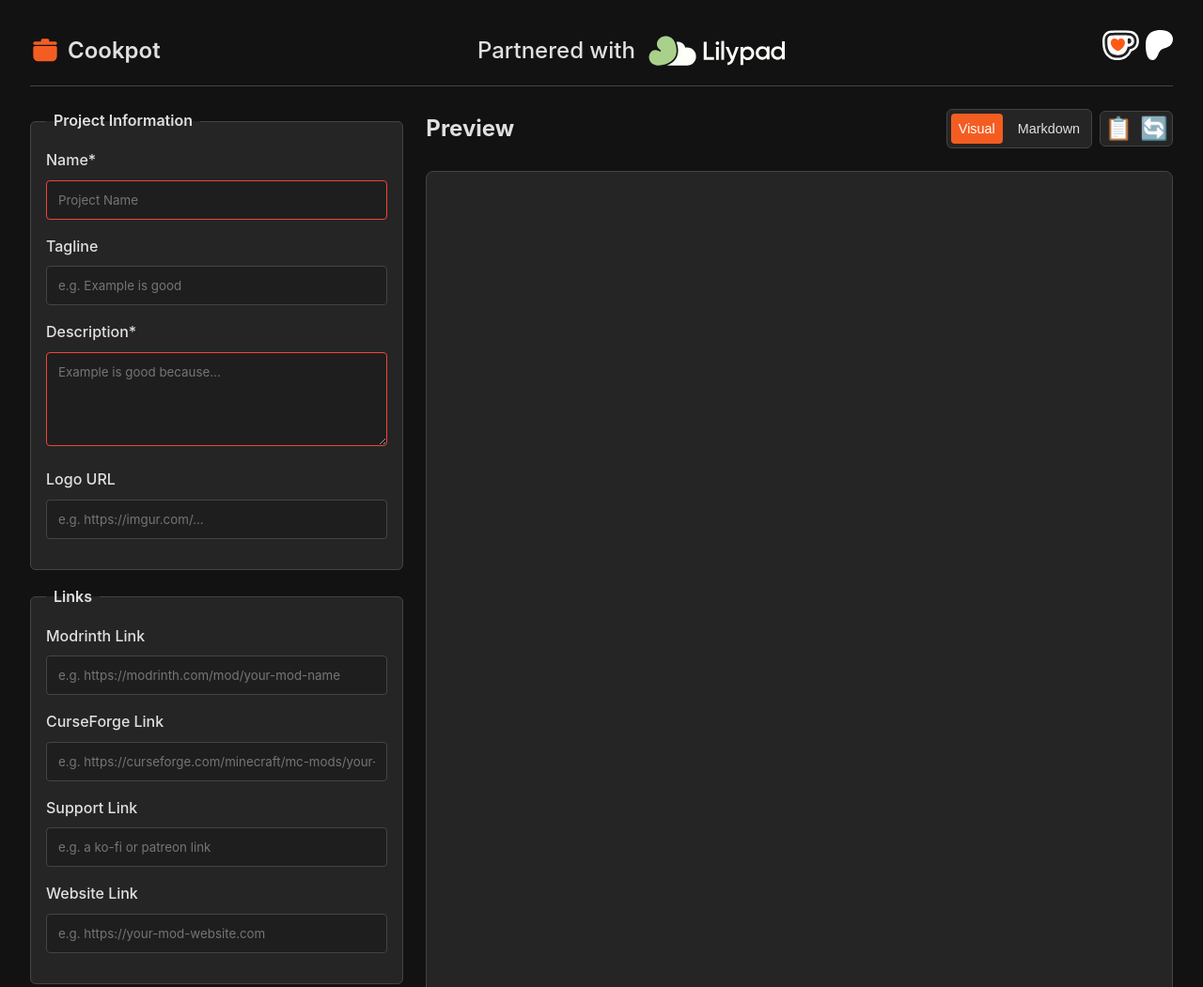
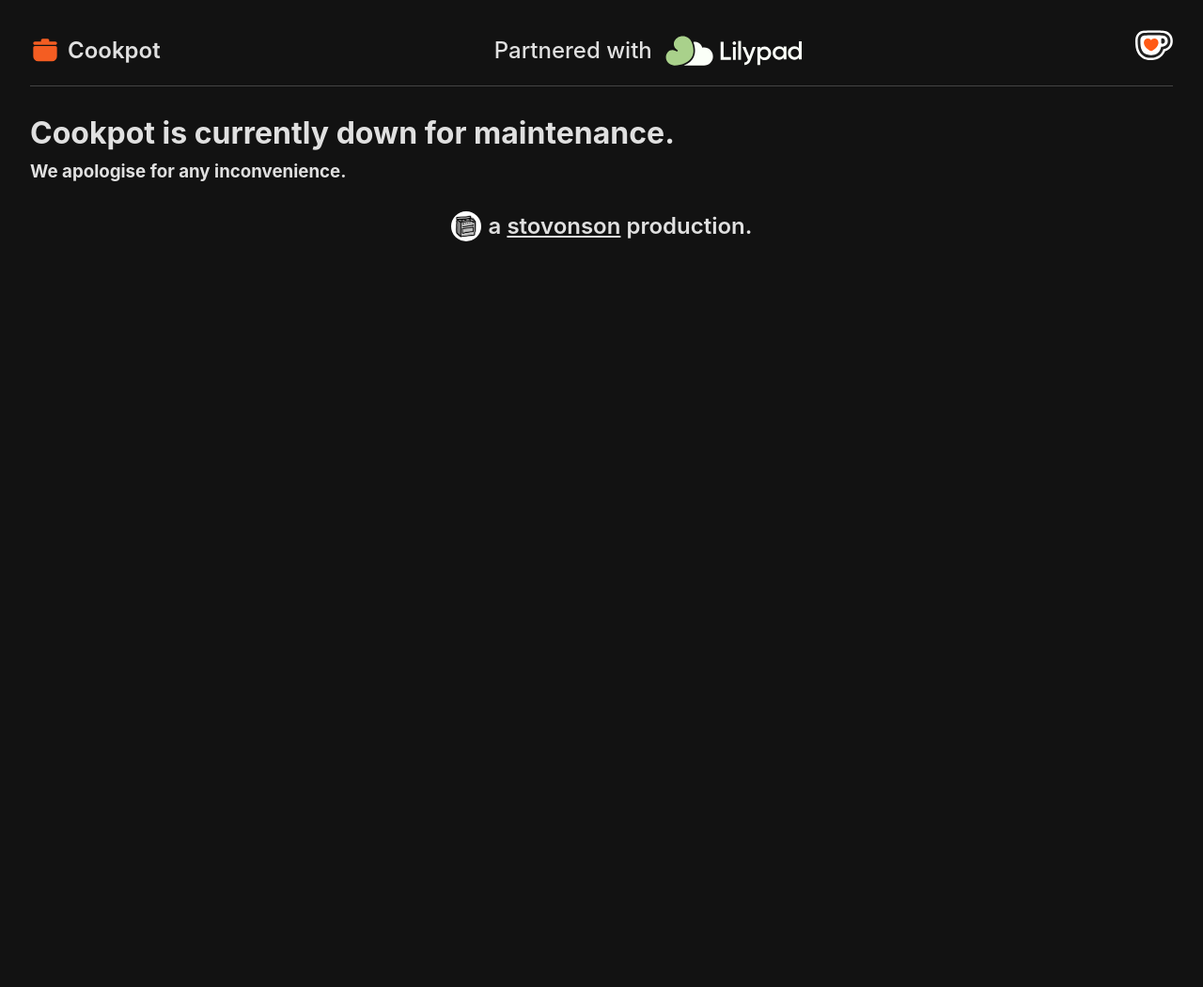
Before and after one commit to stovonson/projects, a plain HTML site: page cookpot/index.html in a window 1280 px wide. Shown: the top 1051 px of the page at 94% size. After the commit the page ends 800 px from the top, so only its background shows below. Drawn offline with nearby package versions, Linux system fonts and the light colour scheme.

Commit message:
Fixing Cookpot

```diff
--- a/cookpot/index.html
+++ b/cookpot/index.html
@@ -30,11 +30,11 @@
         <a href="https://ko-fi.com/stovonson/tiers" class="logo">
           <img src="images/kofi_symbol.svg" alt="Ko-Fi" class="logo">
         </a>
-        <a href="https://www.patreon.com/c/stovonson/membership" class="logo">
-          <img src="images/patreon_symbol.svg" alt="Patreon" class="logo">
-        </a>
       </span>
     </header>
+<h1>Cookpot is currently down for maintenance.</h1>
+<h3>We apologise for any inconvenience.</h3>
+<!--
     <main class="content">
       <form class="form">
         <fieldset>
@@ -110,6 +110,7 @@
           <pre id="markdownOutput" class="code-preview"></pre>
         </div>
       </section>
+-->
     </main>
     <footer>
       <a href="https://stovonson.in/" class="logo">
```
